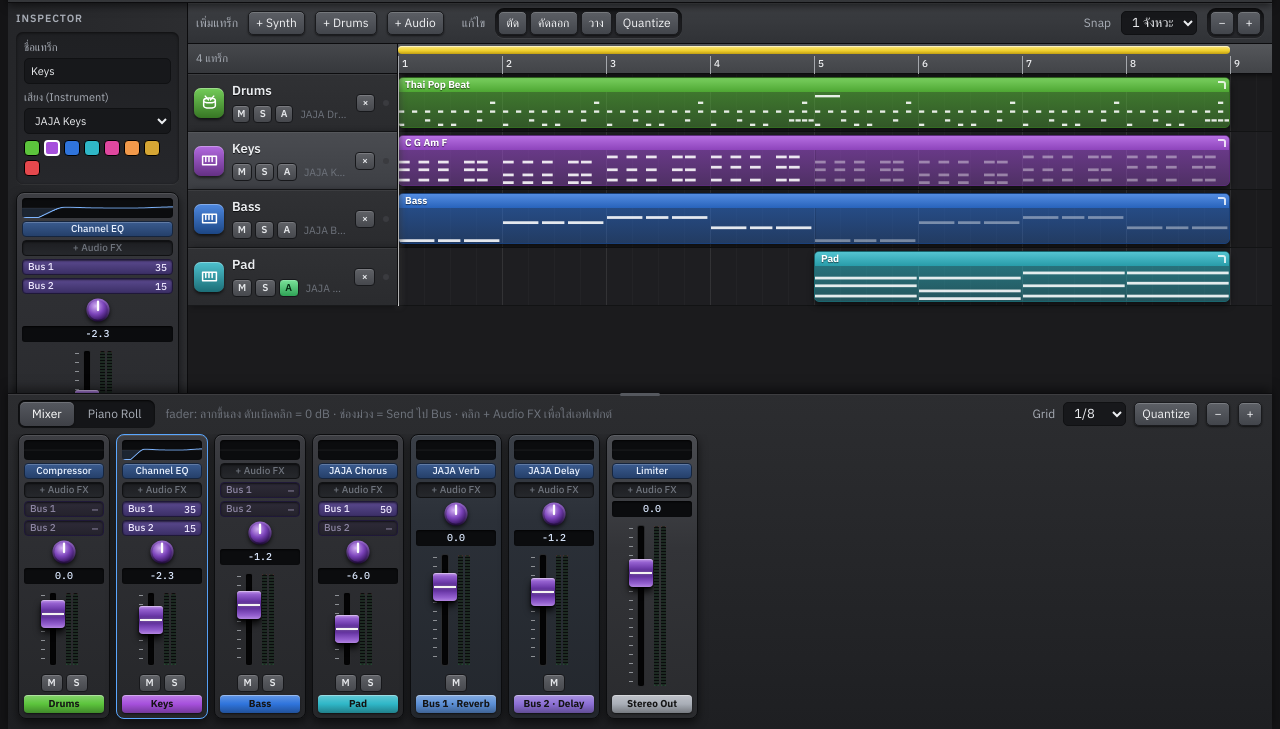
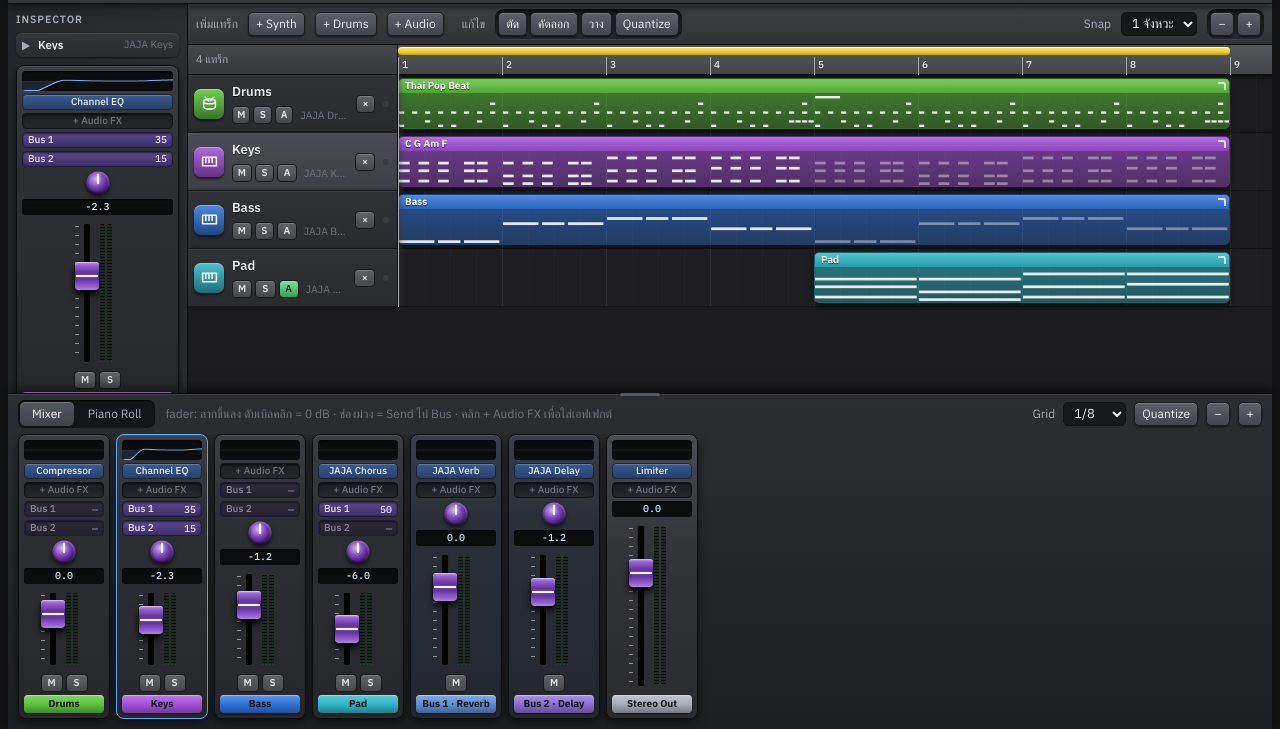
Before and after one commit to kaokongjaiboon-glitc/jaja-studio, a website: page app/index.html in a window 1280 px wide. Shown: the part 79-808 px from the top of the page. Drawn offline with Linux system fonts and the light colour scheme; a web font is replaced by a local one.

Commit message:
Collapsible inspector sections
Co-Authored-By: Claude Opus 5.5 <noreply@anthropic.com>
Claude-Session: https://claude.ai/code/session_01VZY7Qd2GX52LFmAj5hyu9L

```diff
--- a/app/index.html
+++ b/app/index.html
@@ -114,6 +114,13 @@ body.no-bottom .bottom { display: none; }
 .inspector { flex: 0 0 180px; display: flex; flex-direction: column; gap: 8px; padding: 10px 8px; background: linear-gradient(90deg, #252629, #2c2d30); border-right: 1px solid var(--line); overflow-y: auto; }
 .ins-h { font: 600 10.5px/1 var(--font); letter-spacing: .09em; text-transform: uppercase; color: var(--fg-2); }
 .ins-box { display: flex; flex-direction: column; gap: 6px; padding: 8px; border-radius: 7px; background: linear-gradient(#1f2023, #26272b); box-shadow: inset 0 1px 3px rgba(0,0,0,.6), 0 1px 0 rgba(255,255,255,.05); }
+.ins-sec { display: flex; align-items: center; gap: 6px; width: 100%; height: 24px; padding: 0 6px; border: 0; border-radius: 6px; background: linear-gradient(#34363a, #2a2b2f); box-shadow: inset 0 1px 0 rgba(255,255,255,.08), 0 1px 2px rgba(0,0,0,.5); color: var(--fg); font: 600 11.5px/1 var(--font); text-align: left; }
+.ins-sec:hover { background: linear-gradient(#3b3d42, #2f3034); }
+.ins-sec .tri { width: 10px; flex: none; color: var(--fg-2); transition: transform .12s; }
+.ins-sec[aria-expanded="true"] .tri { transform: rotate(90deg); }
+.ins-sec .nm { flex: 1; min-width: 0; overflow: hidden; text-overflow: ellipsis; white-space: nowrap; }
+.ins-sec .sub { color: var(--fg-3); font-weight: 400; font-size: 10.5px; white-space: nowrap; }
+.ins-box[hidden] { display: none; }
 .ins-box label { display: flex; flex-direction: column; gap: 3px; color: var(--fg-2); font-size: 11px; }
 .field { height: 26px; border-radius: 5px; border: 1px solid #101113; background: #17181b; padding: 0 6px; color: var(--fg); }
 .kv { display: flex; justify-content: space-between; color: var(--fg-2); font-size: 11.5px; }
@@ -1334,6 +1341,17 @@ function lightSelect(trackId, regionId, add) {
 }
 function render() { renderArrange(); renderInspector(); renderMixer(); renderRoll(); draw(); updateUndoBtns(); }
 
+/* collapsible inspector sections (like the disclosure triangles in Logic's inspector); closed by default */
+const INS_OPEN = (() => { try { return JSON.parse(lsGet("jaja-studio-ins") || "{}"); } catch (e) { return {}; } })();
+function insSection(key, title, sub, content) {
+  const open = !!INS_OPEN[key];
+  content.hidden = !open;
+  const btn = h("button", { class: "ins-sec", "aria-expanded": String(open), title: open ? "ซ่อน" : "แสดงรายละเอียด", onclick: () => {
+    INS_OPEN[key] = !INS_OPEN[key]; lsSet("jaja-studio-ins", JSON.stringify(INS_OPEN));
+    content.hidden = !INS_OPEN[key]; btn.setAttribute("aria-expanded", String(INS_OPEN[key]));
+  } }, h("span", { class: "tri" }, "▶"), h("span", { class: "nm" }, title), sub ? h("span", { class: "sub" }, sub) : null);
+  return h("div", { style: "display:flex;flex-direction:column;gap:4px" }, btn, content);
+}
 function renderInspector() {
   const box = $("#inspector"); box.replaceChildren(h("span", { class: "ins-h" }, "Inspector"));
   const t = trackById(ui.trackId);
@@ -1362,7 +1380,7 @@ function renderInspector() {
   const colors = h("div", { style: "display:flex;flex-wrap:wrap;gap:4px" });
   for (const c of COLORS) colors.append(h("button", { "aria-label": "สี " + c, style: `width:16px;height:16px;border-radius:4px;border:${c === t.color ? "2px solid #fff" : "1px solid #000"};background:${c};padding:0`, onclick: () => { mark(); t.color = c; render(); autosave(); } }));
   info.append(colors);
-  box.append(info);
+  box.append(insSection("track", t.name, t.kind === "synth" ? (t.vst ? t.vst.name : INSTRUMENTS[t.inst].name) : t.kind === "drums" ? "Drums" : "Audio", info));
   const f = ui.regionId && findRegion(ui.regionId);
   if (f) {
     const r = f.r, rb = h("div", { class: "ins-box" });
@@ -1377,7 +1395,7 @@ function renderInspector() {
       h("button", { class: "btn small", onclick: duplicateRegions }, "ทำซ้ำ"),
       r.notes ? h("button", { class: "btn small", onclick: quantizeSelected }, "Quantize") : null,
       h("button", { class: "btn small", onclick: deleteRegions }, "ลบ")));
-    box.append(rb);
+    box.append(insSection("region", ui.sel.size > 1 ? `Region ×${ui.sel.size}` : "Region: " + r.name, "", rb));
   }
   box.append(stripEl(t, "inspector"));
 }
```
